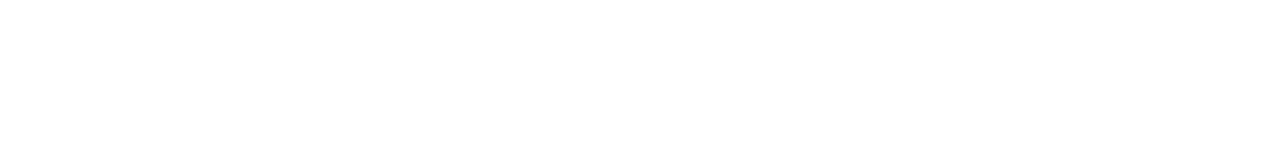
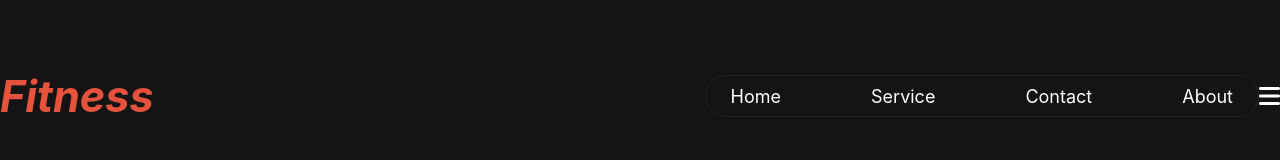
Before and after one commit to MZahidKamal/PH-B10-Milestone02-Assignment02-Solution, a plain HTML site: page index.html in a window 1280 px wide. Drawn offline with Linux system fonts and the light colour scheme.

Commit message:
Navbar added

```diff
--- a/css/style.css
+++ b/css/style.css
@@ -129,3 +129,59 @@ section {
     border: 1px solid rgb(230, 83, 60);
     transition: background-color 50ms ease-in-out;
 }
+
+/*-------------------------------------------------------------------------------------------------NAVBAR SECTION-----*/
+
+.navbar {
+    /*border: 1px solid #FD6E0A;*/
+    /*max-width: 1440px;*/
+    /*margin: 50px auto;*/
+    display: flex;
+    justify-content: space-between;
+    align-items: center;
+}
+
+.logo {
+    /*border: 1px solid #FD6E0A;*/
+    width: 50%;
+    font-size: 1.8rem;
+    font-weight: 800;
+    font-style: italic;
+}
+
+.menu {
+    /*border: 1px solid #FD6E0A;*/
+    width: fit-content;
+    display: flex;
+    justify-content: center;
+    align-items: center;
+}
+
+.nav-links {
+    border: 1px solid rgb(34, 34, 34);
+    border-radius: 50px;
+    display: flex;
+    gap: 2.5rem;
+    text-decoration: none;
+    list-style: none;
+}
+
+.nav-item {
+    border-radius: 50px;
+    height: 40px;
+    display: flex;
+    justify-content: center;
+    align-items: center;
+}
+
+.nav-item:hover {
+    background-color: rgb(230, 83, 60);
+    transition: background-color 0.2s ease-in-out;
+}
+
+.nav-links a {
+    font-size: 18px;
+    font-weight: 400;
+    text-decoration: none;
+    margin: 25px;
+}
--- a/index.html
+++ b/index.html
@@ -29,7 +29,42 @@
 
 
 <!--BODY SECTION STARTS HERE------------------------------------------------------------------------------------------->
-<body>
+<body class="bg-black-1 inter-font">
+
+<!--HEADER SECTION STARTS HERE----------------------------------------------------------------------------------------->
+<header class="">
+
+    <section class="navbar">
+        <div class="logo">
+            <h1 class="orange-color">Fitness</h1>
+        </div>
+        <div class="menu">
+            <ul class="nav-links">
+                <li class="nav-item"><span><a class="font-white-1" href="#">Home</a></span></li>
+                <li class="nav-item"><span><a class="font-white-1" href="#">Service</a></span></li>
+                <li class="nav-item"><span><a class="font-white-1" href="#">Contact</a></span></li>
+                <li class="nav-item"><span><a class="font-white-1" href="#">About</a></span></li>
+            </ul>
+            <i class="fa-solid fa-bars fa-xl font-white-1"></i>
+        </div>
+    </section>
+
+</header>
+<!--HEADER SECTION ENDS HERE------------------------------------------------------------------------------------------->
+
+
+<!--MAIN SECTION STARTS HERE------------------------------------------------------------------------------------------->
+<main>
+
+
+
+</main>
+<!--MAIN SECTION ENDS HERE--------------------------------------------------------------------------------------------->
+
+
+<!--FOOTER SECTION STARTS HERE----------------------------------------------------------------------------------------->
+
+<!--FOOTER SECTION ENDS HERE------------------------------------------------------------------------------------------->
 
 
 </body>
```
